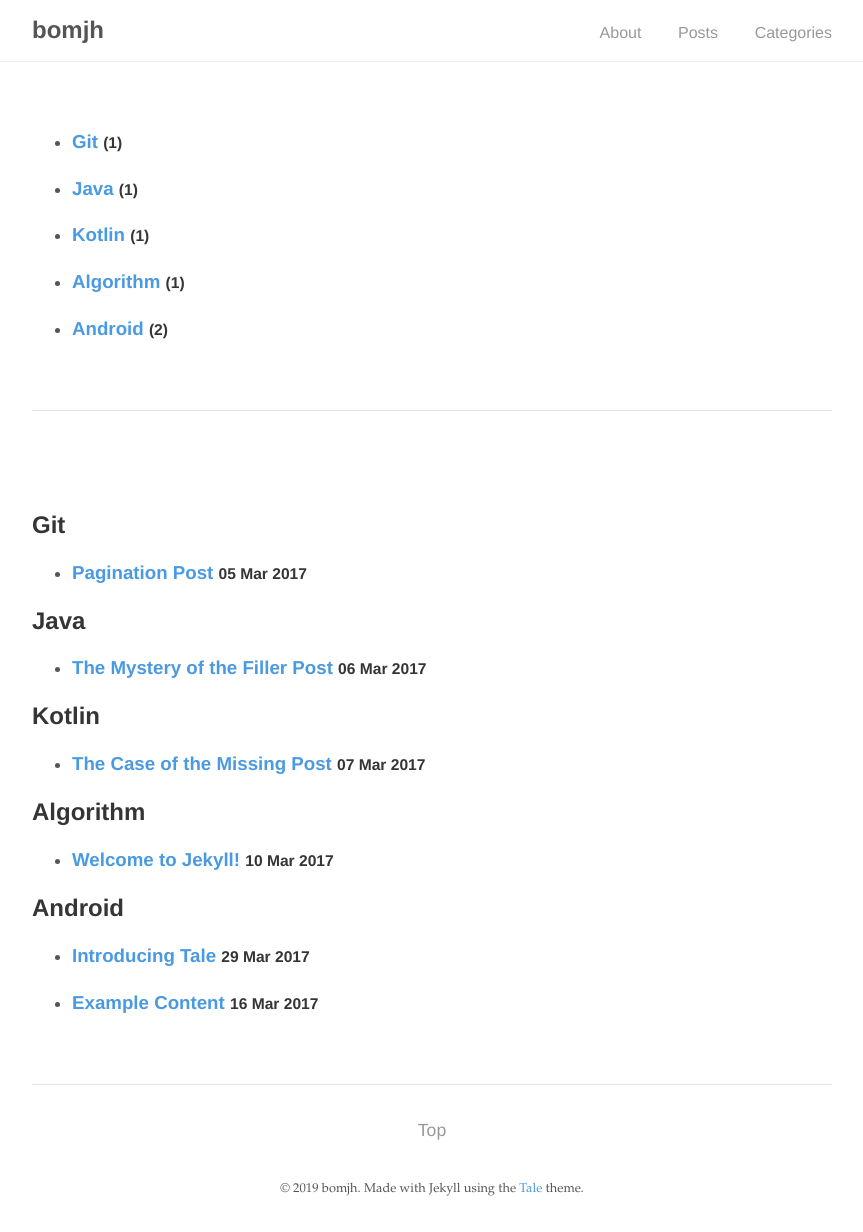
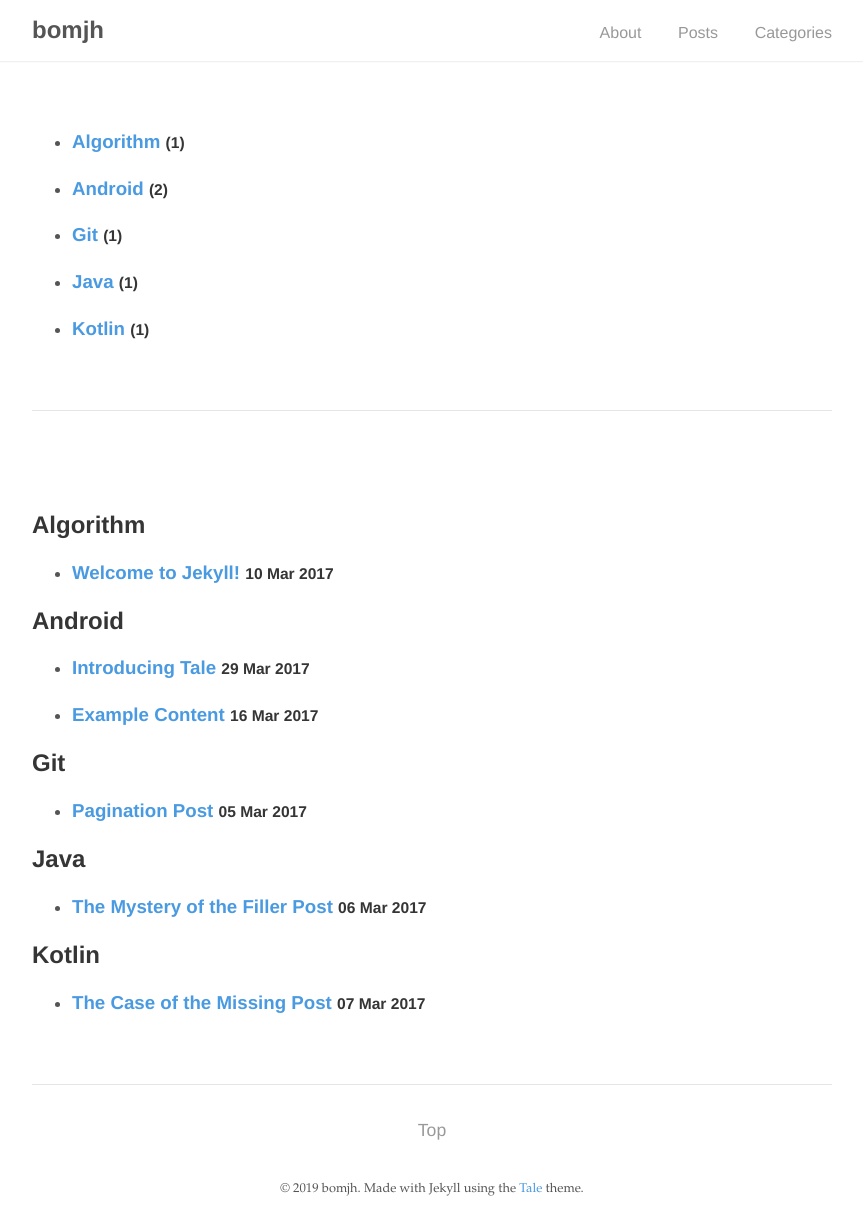
Before and after one commit to bomjh/bomjh.github.io, a Jekyll site: the page built from _pages/categories.md, in a window 1280 px wide. Shown: the whole page, without its empty margins (208-1071 px from the left). Built offline with Jekyll 4.4.1, drawn with Linux system fonts in a browser that asks for light colours.

Commit message:
first commit

```diff
--- a/_layouts/category.html
+++ b/_layouts/category.html
@@ -3,7 +3,8 @@ layout: default
 ---
 
 <div class="post">
-  {% for category in site.categories | sort %}
+  {% assign categories = site.categories | sort %}
+  {% for category in categories %}
     <ul>
       <li>
         <h3>
@@ -20,7 +21,8 @@ layout: default
 <div class="pagination"></div>
 
 <div class="post">
-  {% for category in site.categories | sort %}
+  {% assign categories = site.categories | sort %}
+  {% for category in categories %}
     <h2 id="{{ category | first | slugify }}">{{ category[0] }}</h2>
     <ul class="posts-list">
       {% for post in category[1] %}
```
